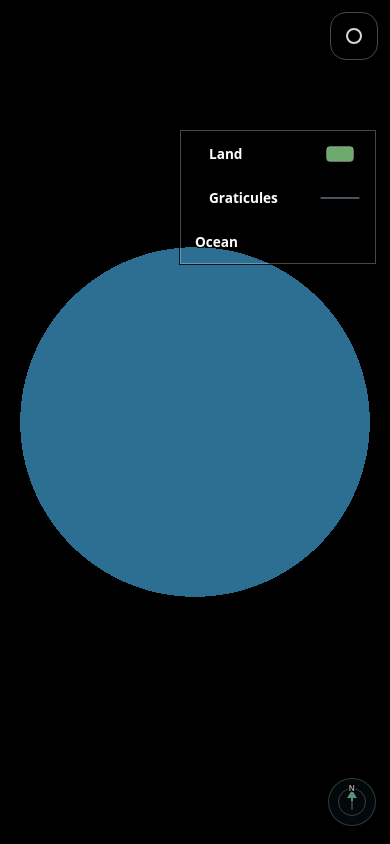
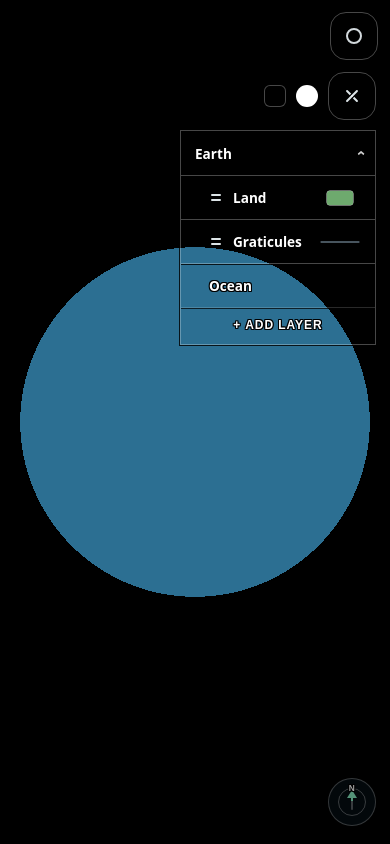
Before and after one commit to DanielHart1196/layersv2, a website built with Vite: page index.html in a window 390 px wide. Built offline with nearby package versions, Linux system fonts and the light colour scheme; no server answers; animation ran at ten frames a second; what @maplibre/geojson-vt, @maplibre/vt-pbf, pmtiles would draw is missing.

Commit message:
fix layer menu mobile behavior

```diff
--- a/src/app/layer-menu-controls.js
+++ b/src/app/layer-menu-controls.js
@@ -159,6 +159,8 @@ function enableLayerMenuControls({
     return;
   }
 
+  const draggableMenuMediaQuery = window.matchMedia("(hover: hover) and (pointer: fine)");
+
   const stopPropagation = (event) => {
     event.stopPropagation();
   };
@@ -269,6 +271,9 @@ function enableLayerMenuControls({
 
   button.addEventListener("pointerdown", (event) => {
     stopPropagation(event);
+    if (!draggableMenuMediaQuery.matches) {
+      return;
+    }
     if (event.button !== 0) {
       return;
     }
@@ -297,6 +302,28 @@ function enableLayerMenuControls({
       closeAppearanceRows(panel, appearanceControls, rerenderLayerMenu);
     }
     setLayerMenuOpen(wrapper, panel, button, nextOpen);
+    if (!draggableMenuMediaQuery.matches) {
+      wrapper.style.left = "";
+      wrapper.style.right = "";
+      wrapper.style.top = "";
+    }
+  });
+
+  document.addEventListener("click", (event) => {
+    if (draggableMenuMediaQuery.matches || !panel.classList.contains("is-open")) {
+      return;
+    }
+
+    const target = event.target;
+    if (!(target instanceof Node)) {
+      return;
+    }
+
+    if (wrapper.contains(target)) {
+      return;
+    }
+
+    closeLayerMenu();
   });
 
   document.addEventListener("keydown", (event) => {
@@ -306,7 +333,13 @@ function enableLayerMenuControls({
   });
 
   window.addEventListener("resize", () => {
-    applyLayerMenuPosition(wrapper, panel, readLayerMenuPosition() ?? resolveDefaultLayerMenuPosition(wrapper, panel));
+    if (draggableMenuMediaQuery.matches) {
+      applyLayerMenuPosition(wrapper, panel, readLayerMenuPosition() ?? resolveDefaultLayerMenuPosition(wrapper, panel));
+    } else {
+      wrapper.style.left = "";
+      wrapper.style.right = "";
+      wrapper.style.top = "";
+    }
     syncLayerMenuMaxHeight(wrapper, panel, button);
   });
 
--- a/src/app/layer-menu-renderer.js
+++ b/src/app/layer-menu-renderer.js
@@ -27,6 +27,7 @@ const DEFAULT_SCREEN_BACKGROUND = {
   color: "#000000",
   opacity: 100,
 };
+const LAYER_MENU_VIEWPORT_MARGIN = 12;
 
 function normalizeHexColor(value) {
   const normalized = String(value ?? "").trim().replace(/^#*/, "");
@@ -1553,6 +1554,26 @@ function collapseExpandedLayersOnHoverLeave(layerModel) {
 
   walkRows(layerModel.getRootParentId());
   return changed;
+}
+
+function syncOpenLayerMenuLayout(panel) {
+  if (!panel?.classList?.contains("is-open")) {
+    return;
+  }
+
+  const wrapper = panel.closest(".layer-menu");
+  const button = wrapper?.querySelector?.("#layerMenuButton");
+  if (!wrapper || !button) {
+    return;
+  }
+
+  const buttonRect = button.getBoundingClientRect();
+  const wrapperRect = wrapper.getBoundingClientRect();
+  const naturalTop = wrapperRect.top + buttonRect.height + 10;
+  const viewportCap = Math.max(120, window.innerHeight - (LAYER_MENU_VIEWPORT_MARGIN * 2));
+  const availableFromCurrentPosition = Math.max(120, window.innerHeight - naturalTop - LAYER_MENU_VIEWPORT_MARGIN);
+  const availableHeight = Math.min(viewportCap, availableFromCurrentPosition);
+  panel.style.maxHeight = `${availableHeight}px`;
 }
 
 function renderLayerMenuRows({
@@ -1755,9 +1776,17 @@ function renderLayerMenuRows({
     if (onAddRow) {
       (footerRegion ?? scrollRegion).append(createAddButton(0, layerModel.getRootParentId(), onAddRow));
     }
-  }
-
+
+    requestAnimationFrame(() => {
+      syncOpenLayerMenuLayout(panel);
+    });
+  }
+
+  const hoverCapableMediaQuery = window.matchMedia("(hover: hover) and (pointer: fine)");
   panel.addEventListener("pointerleave", () => {
+    if (!hoverCapableMediaQuery.matches) {
+      return;
+    }
     if (collapseExpandedLayersOnHoverLeave(layerModel)) {
       render();
     }
--- a/src/styles.css
+++ b/src/styles.css
@@ -501,12 +501,13 @@ ul {
   backdrop-filter: none;
   opacity: 0;
   pointer-events: none;
-  overflow: hidden;
+  overflow-x: hidden;
+  overflow-y: auto;
 }
 
 .layer-menu-panel-scroll {
   display: grid;
-  overflow-y: auto;
+  overflow: visible;
   scrollbar-width: none;
   -ms-overflow-style: none;
 }
@@ -658,7 +659,7 @@ ul {
 .layer-menu-panel:hover .layer-menu-panel-scroll .layer-menu-row-style,
 .layer-menu:hover .layer-menu-panel-scroll .layer-menu-row-style,
 .layer-menu-panel:focus-within .layer-menu-panel-scroll .layer-menu-row-style {
-  max-height: 220px;
+  max-height: none;
   padding-top: 12px;
   padding-bottom: 12px;
   border-top-width: 1px;
@@ -1176,6 +1177,65 @@ body.is-reordering-rows {
   }
 }
 
+@media (hover: none), (pointer: coarse) {
+  .layer-menu.is-open .layer-menu-button,
+  .layer-menu.is-open .layer-menu-appearance-button {
+    opacity: 1;
+  }
+
+  .layer-menu.is-open .layer-menu-panel-footer {
+    max-height: 48px;
+    padding: 10px 12px 12px;
+    border-top-width: 1px;
+    box-shadow: inset 0 1px 0 rgba(0, 0, 0, 0.72);
+    opacity: 1;
+    pointer-events: auto;
+  }
+
+  .layer-menu.is-open .layer-menu-row:not(:first-child) {
+    border-top-color: rgba(255, 255, 255, 0.28);
+    box-shadow: inset 0 1px 0 rgba(0, 0, 0, 0.82);
+  }
+
+  .layer-menu.is-open .layer-menu-panel-scroll .layer-menu-row-layer[data-row-id="earth"] {
+    max-height: 60px;
+    padding-top: 12px;
+    padding-bottom: 12px;
+    border-top-width: 1px;
+    visibility: visible;
+    opacity: 1;
+    pointer-events: auto;
+    transition:
+      max-height 120ms ease,
+      padding 120ms ease,
+      opacity 120ms ease;
+  }
+
+  .layer-menu.is-open .layer-menu-panel-scroll .layer-menu-row-style {
+    max-height: none;
+    padding-top: 12px;
+    padding-bottom: 12px;
+    border-top-width: 1px;
+    opacity: 1;
+    pointer-events: auto;
+  }
+
+  .layer-menu.is-open .layer-menu-row-gear,
+  .layer-menu.is-open .layer-menu-row-grabber {
+    opacity: 1;
+    pointer-events: auto;
+  }
+
+  .layer-menu.is-open .layer-menu-row-leading {
+    gap: 10px;
+  }
+
+  .layer-menu.is-open .layer-menu-row-leading > .layer-menu-row-toggle,
+  .layer-menu.is-open .layer-menu-row-leading > .layer-menu-row-label {
+    margin-left: 0;
+  }
+}
+
 /* ─── Upload panel ─────────────────────────────────────────────────────────── */
 
 .upload-panel {
```
Also changed, not shown: dist/index.html.
